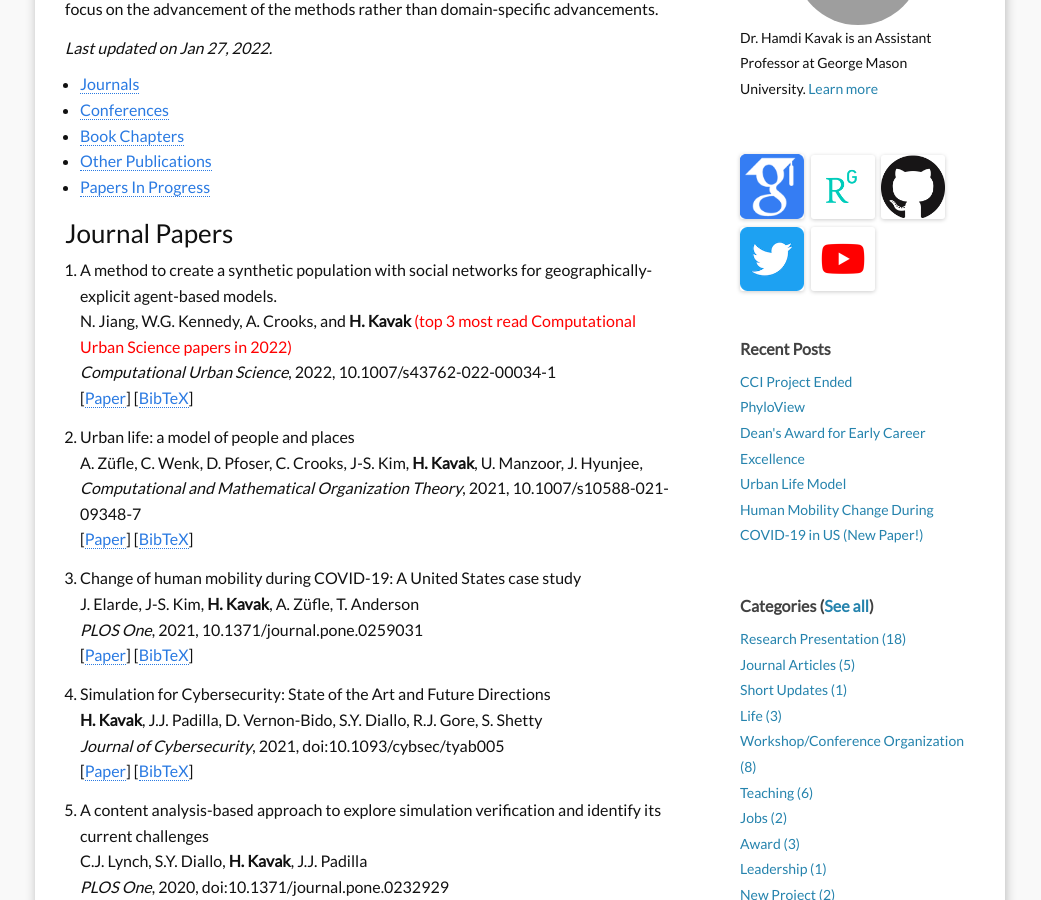
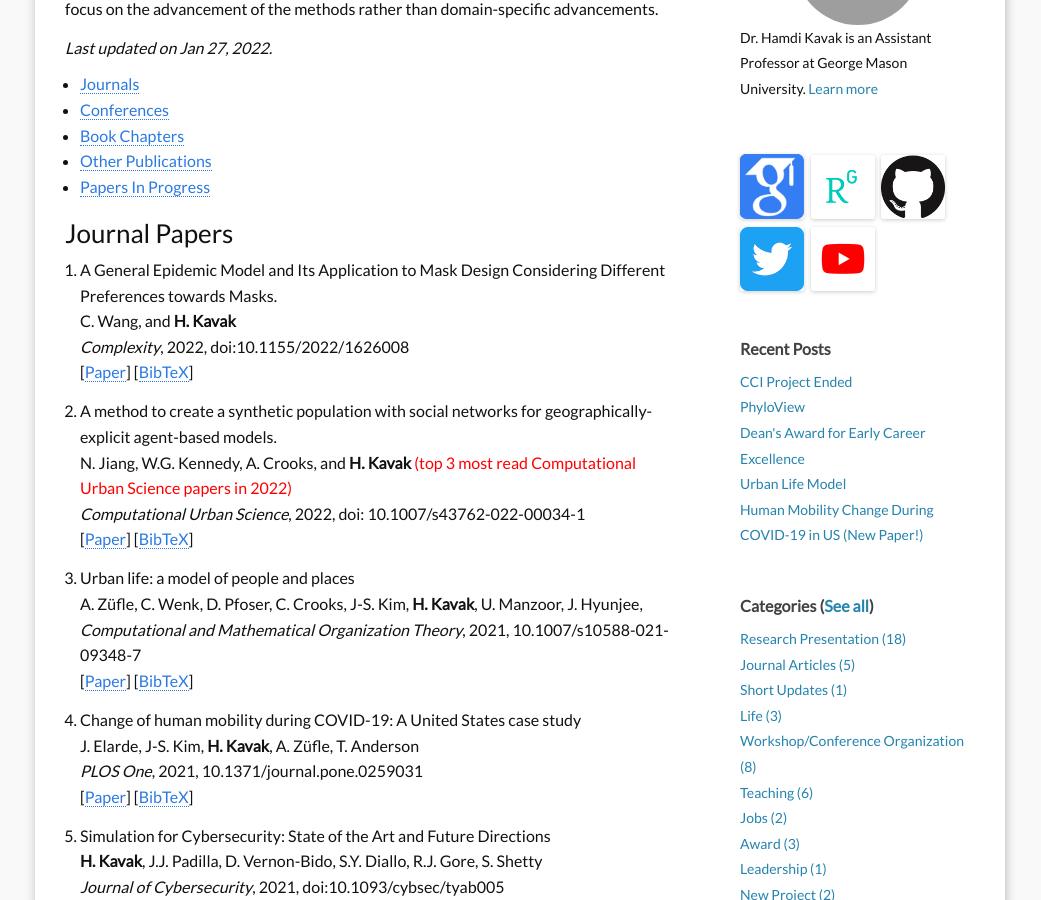
Before and after one commit to hamdikavak/hamdikavak.github.io, a Jekyll site: the page built from c5_publications.md, in a window 1280 px wide and 900 px high, scrolled down 321 px. Shown: the whole window, without its empty margins (120-1161 px from the left). Built offline with Jekyll 4.4.1, drawn with Linux system fonts in a browser that asks for light colours; nearby versions of some CDN libraries; grey boxes are pictures that could not be loaded.

Commit message:
publications update

```diff
--- a/c5_publications.md
+++ b/c5_publications.md
@@ -22,11 +22,21 @@ This page shows my relatively up-to-date publication list, links to papers, and
 
 
 
+
+
+
+
+9. A General Epidemic Model and Its Application to Mask Design Considering Different Preferences towards Masks.
+        C. Wang, and <strong>H. Kavak</strong>
+        <em>Complexity</em>, 2022, doi:10.1155/2022/1626008
+        [<a title="Paper" href="https://onlinelibrary.wiley.com/doi/epdf/10.1155/2022/1626008">Paper</a>]
+        [[BibTeX]({{ site.baseurl }}/download/bibs/2022_mask.bib)]
+
 9. A method to create a synthetic population with social networks for geographically-explicit agent-based models.
         N. Jiang, W.G. Kennedy, A. Crooks, and <strong>H. Kavak</strong>
         <span style="color: red;">(top 3 most read Computational Urban Science papers in 2022)</span>
-        <em>Computational Urban Science</em>, 2022, 10.1007/s43762-022-00034-1
-        [<a title="Paper" href="https://link.springer.com/article/10.1007/s10588-021-09348-7">Paper</a>]
+        <em>Computational Urban Science</em>, 2022, doi: 10.1007/s43762-022-00034-1
+        [<a title="Paper" href="https://link.springer.com/content/pdf/10.1007/s43762-022-00034-1.pdf">Paper</a>]
         [[BibTeX]({{ site.baseurl }}/download/bibs/2022_cus_synthetic.bib)]
 
 9. Urban life: a model of people and places
```
Also changed, not shown: download/bibs/2022_mask.bib (added, +13 -0 lines).
